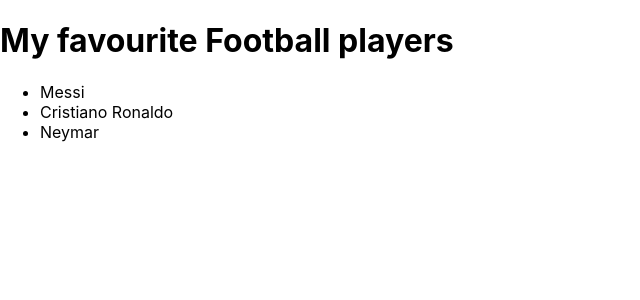
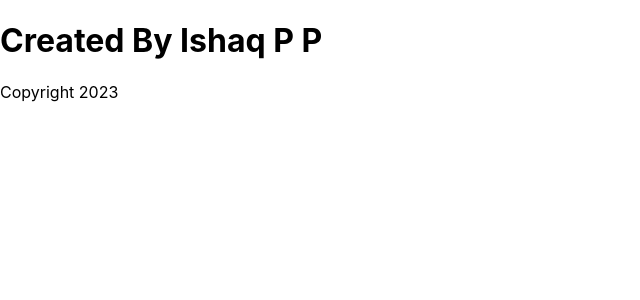
Before and after one commit to IshaqPP/React, a React (Create React App) app: page / in a window 1280 px wide. Shown: the top 300 px of the page, without its empty margins (0-640 px from the left). Built offline with nearby package versions, Linux system fonts and the light colour scheme.

Commit message:
Javascript Expressions in JSX Practice

```diff
--- a/src/App.js
+++ b/src/App.js
@@ -1,15 +1,13 @@
-import logo from './logo.svg';
 import './App.css';
 
 function App() {
+  const name = "Ishaq P P";
+  const dateobj = new Date();
+  const year = dateobj.getFullYear();
   return (
     <div className="App">
-      <h1>My favourite Football players</h1>
-      <ul>
-        <li>Messi</li>
-        <li>Cristiano Ronaldo</li>
-        <li>Neymar</li>
-      </ul>
+      <h1>  Created By {name}</h1>
+     <p>Copyright {year} </p>
     </div>
   );
 }
```
